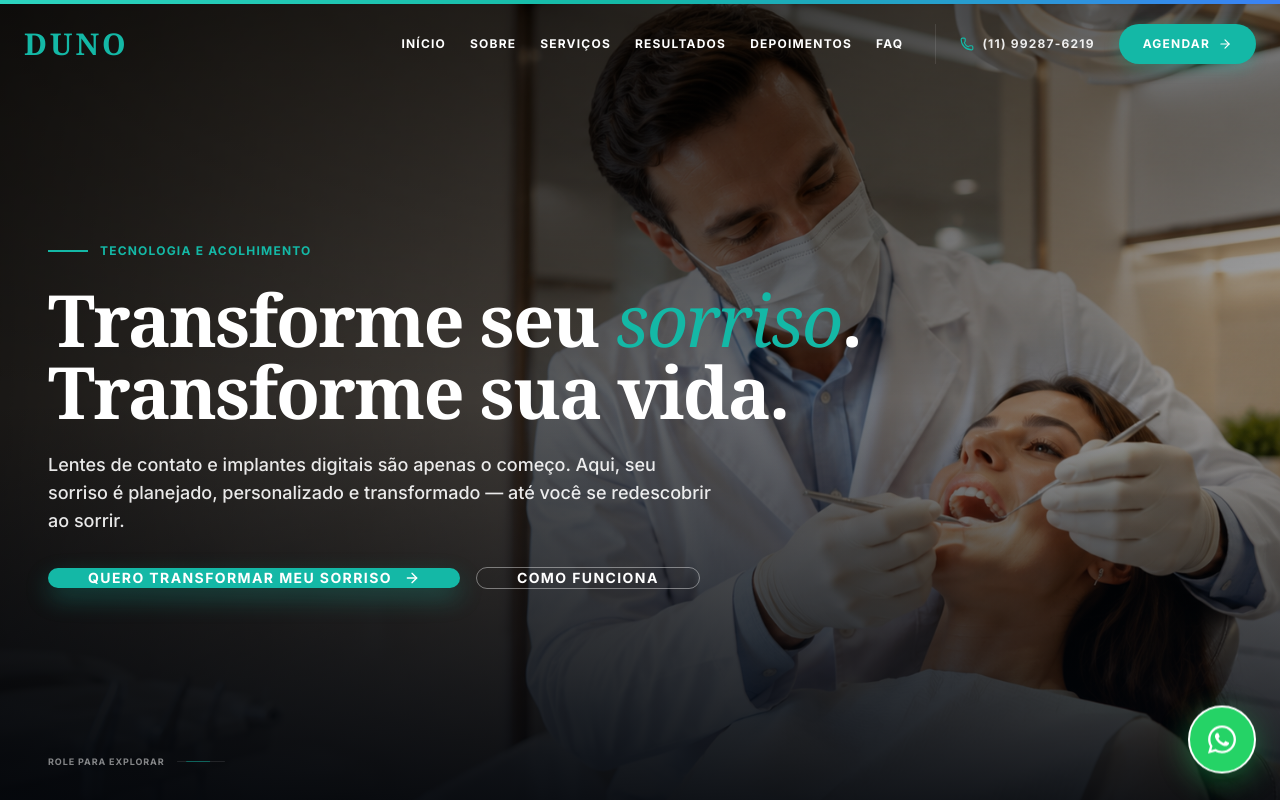
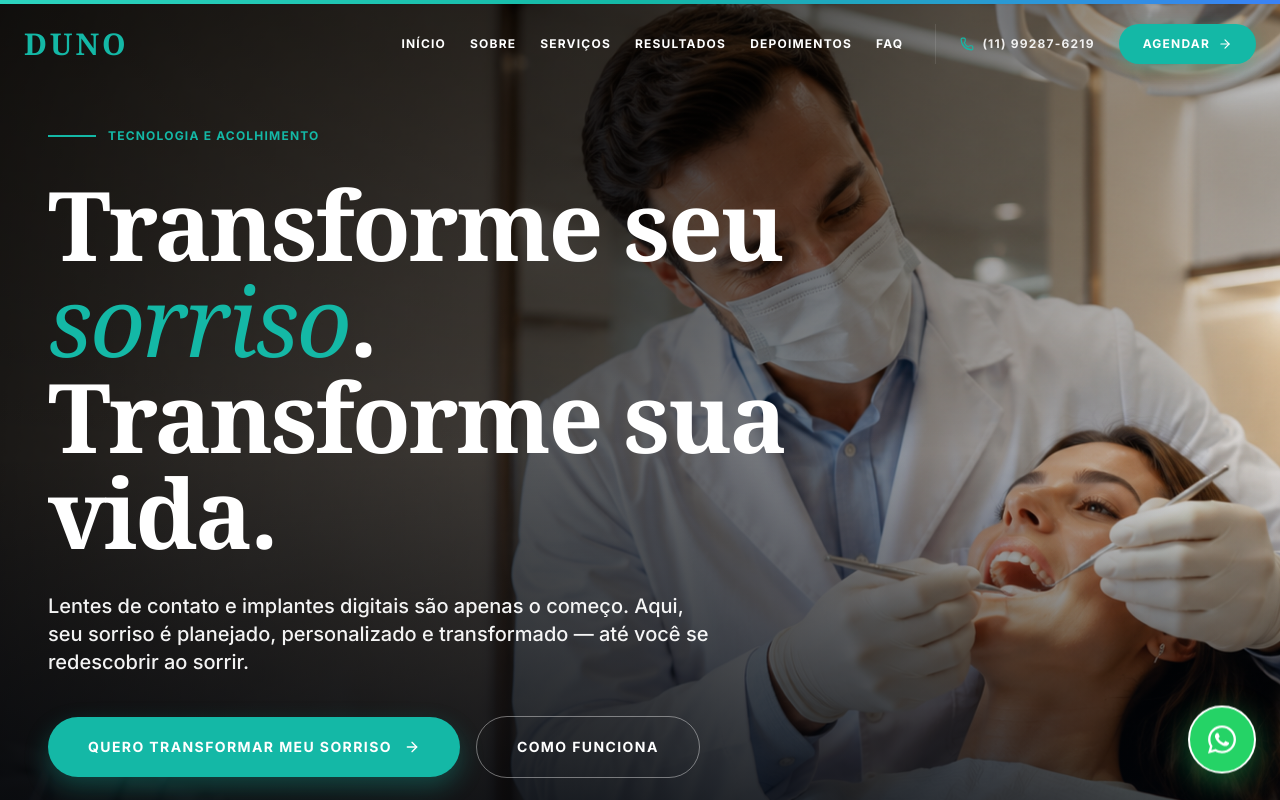
Before and after one commit to matheusetecestudo-sys/dentista, a React (Vite) app: page / in a window 1280 px wide. Shown: the top 800 px of the page. Built offline with nearby package versions, Linux system fonts and the light colour scheme; a web font is replaced by a local one.

Commit message:
design: restore full background layout to Hero and align background positioning

```diff
--- a/src/components/Hero.tsx
+++ b/src/components/Hero.tsx
@@ -3,118 +3,65 @@ import { ArrowRight } from 'lucide-react';
 
 const Hero = () => {
     return (
-        <section className="relative w-full overflow-hidden bg-[#02050A]" id="inicio">
-            {/* LAYOUT MOBILE (Exibido apenas em telas menores que lg - Imagem visível por completo) */}
-            <div className="lg:hidden flex flex-col w-full pt-[76px]">
-                {/* Imagem Inteira sem cortes em Proporção de Tela Larga */}
-                <div className="w-full aspect-[16/10] relative bg-[#02050A]">
+        <section className="relative min-h-[100dvh] w-full flex items-center justify-start overflow-hidden bg-[#02050A] pt-28 pb-16 md:py-32" id="inicio">
+            {/* Imagem de Fundo de Alta Resolução - Ocupa 100% do Banner em todas as telas */}
+            <div className="absolute inset-0 z-0 select-none pointer-events-none">
                 <img
                     src="/banner01 (4).png"
                     alt="Clínica DUNO Odontologia"
-                        className="w-full h-full object-cover object-center"
+                    className="w-full h-full object-cover opacity-100 object-[78%_center] md:object-center transition-all duration-700"
                 />
-                    {/* Gradiente suave inferior para mesclar a imagem com o fundo preto do texto */}
-                    <div className="absolute inset-0 bg-gradient-to-t from-[#02050A] via-transparent to-black/20"></div>
+
+                {/* Overlays de gradiente para garantir contraste e leitura perfeita do texto branco */}
+                {/* No mobile (tela vertical), escurece um pouco mais a área geral para dar leitura sobre a foto */}
+                <div className="absolute inset-0 bg-black/50 md:bg-transparent md:bg-gradient-to-r md:from-black/85 md:via-black/60 md:to-transparent z-0"></div>
+                <div className="absolute inset-0 bg-gradient-to-t from-[#02050A]/90 via-transparent to-black/30 z-0"></div>
             </div>
 
-                {/* Conteúdo de Texto abaixo da Imagem - Sem sobreposição */}
-                <div className="px-6 py-10 flex flex-col items-start text-left space-y-5 bg-[#02050A]">
-                    {/* Badge */}
+            {/* Conteúdo Centralizado e Alinhado de Forma Consistente */}
+            <div className="container mx-auto px-6 sm:px-12 relative z-10 max-w-7xl w-full">
+                <motion.div
+                    initial={{ opacity: 0, y: 20 }}
+                    animate={{ opacity: 1, y: 0 }}
+                    transition={{ duration: 0.8, ease: [0.16, 1, 0.3, 1] }}
+                    className="flex flex-col items-start text-left space-y-6 md:space-y-8 max-w-3xl"
+                >
+                    {/* Badge de Destaque com Linha Teal do Site */}
                     <div className="flex items-center gap-3">
-                        <span className="w-8 h-[2px] bg-[#14b8a6]"></span>
-                        <span className="text-[10px] font-bold text-[#14b8a6] uppercase tracking-widest">
+                        <span className="w-8 md:w-12 h-[2px] bg-[#14b8a6]"></span>
+                        <span className="text-[10px] md:text-xs font-bold text-[#14b8a6] uppercase tracking-widest">
                             Tecnologia e Acolhimento
                         </span>
                     </div>
 
-                    {/* Título */}
-                    <h1 className="font-serif text-3xl xs:text-4xl text-white font-bold leading-[1.12] tracking-tight">
+                    {/* Título Serifado de Luxo com Itálico Teal (Altamente responsivo) */}
+                    <h1 className="font-serif text-3xl sm:text-5xl md:text-6xl lg:text-7xl xl:text-8xl text-white font-bold leading-[1.1] tracking-tight">
                         Transforme seu <span className="text-[#14b8a6] italic font-serif font-normal">sorriso</span>.<br />
                         Transforme sua vida.
                     </h1>
 
-                    {/* Descrição */}
-                    <p className="text-sm text-white/85 font-medium leading-relaxed font-sans">
+                    {/* Descrição Limpa com Excelente Contraste */}
+                    <p className="text-sm sm:text-base md:text-lg lg:text-xl text-white/95 max-w-2xl font-medium leading-relaxed font-sans">
                         Lentes de contato e implantes digitais são apenas o começo. Aqui, seu sorriso é planejado, personalizado e transformado — até você se redescobrir ao sorrir.
                     </p>
 
-                    {/* Botões */}
-                    <div className="flex flex-col items-stretch gap-4 pt-2 w-full">
+                    {/* Botões do Banner */}
+                    <div className="flex flex-col sm:flex-row items-stretch sm:items-center gap-4 pt-2 w-full sm:w-auto">
+                        {/* Botão Principal Teal Cápsula */}
                         <a
                             href="https://wa.me/5511992876219"
                             target="_blank"
                             rel="noopener noreferrer"
-                            className="bg-[#14b8a6] text-white px-6 py-4 rounded-full font-bold uppercase tracking-widest hover:bg-[#0f766e] active:scale-95 transition-all duration-300 flex items-center justify-center gap-3 text-xs shadow-[0_10px_25px_rgba(20,184,166,0.3)]"
-                        >
-                            Quero Transformar Meu Sorriso
-                            <ArrowRight size={14} />
-                        </a>
-
-                        <a
-                            href="#tratamentos"
-                            className="border border-white/40 text-white px-6 py-4 rounded-full font-bold uppercase tracking-widest hover:border-white hover:bg-white/10 active:scale-95 transition-all duration-300 flex items-center justify-center text-xs"
-                        >
-                            Como Funciona
-                        </a>
-                    </div>
-                </div>
-            </div>
-
-            {/* LAYOUT DESKTOP (Exibido apenas em lg e telas maiores - Fullscreen com texto sobreposto) */}
-            <div className="hidden lg:flex relative min-h-[100dvh] w-full items-center justify-start pt-32 pb-24">
-                {/* Imagem de Fundo de Alta Resolução */}
-                <div className="absolute inset-0 z-0 select-none pointer-events-none">
-                    <img
-                        src="/banner01 (4).png"
-                        alt="Clínica DUNO Odontologia"
-                        className="w-full h-full object-cover opacity-100 object-center"
-                    />
-                    <div className="absolute inset-0 bg-gradient-to-r from-black/85 via-black/60 to-black/30"></div>
-                    <div className="absolute inset-0 bg-gradient-to-t from-[#02050A]/85 via-transparent to-black/40"></div>
-                </div>
-
-                {/* Conteúdo Alinhado à Esquerda */}
-                <div className="container mx-auto px-12 relative z-10 max-w-7xl">
-                    <motion.div
-                        initial={{ opacity: 0, x: -40 }}
-                        animate={{ opacity: 1, x: 0 }}
-                        transition={{ duration: 0.9, ease: [0.16, 1, 0.3, 1] }}
-                        className="flex flex-col items-start text-left space-y-6 max-w-4xl"
-                    >
-                        {/* Badge de Destaque com Linha Teal do Site */}
-                        <div className="flex items-center gap-3">
-                            <span className="w-10 h-[2px] bg-[#14b8a6]"></span>
-                            <span className="text-xs font-bold text-[#14b8a6] uppercase tracking-widest">
-                                Tecnologia e Acolhimento
-                            </span>
-                        </div>
-
-                        {/* Título Serifado de Luxo com Itálico Teal */}
-                        <h1 className="font-serif lg:text-7xl text-white font-bold leading-[1.1] tracking-tight">
-                            Transforme seu <span className="text-[#14b8a6] italic font-serif font-normal">sorriso</span>.<br />
-                            Transforme sua vida.
-                        </h1>
-
-                        {/* Descrição Limpa */}
-                        <p className="lg:text-lg text-white/90 max-w-2xl font-medium leading-relaxed font-sans">
-                            Lentes de contato e implantes digitais são apenas o começo. Aqui, seu sorriso é planejado, personalizado e transformado — até você se redescobrir ao sorrir.
-                        </p>
-
-                        {/* Botões Teal */}
-                        <div className="flex items-center gap-4 pt-2">
-                            <a
-                                href="https://wa.me/5511992876219"
-                                target="_blank"
-                                rel="noopener noreferrer"
-                                className="bg-[#14b8a6] text-white px-10 py-4.5 rounded-full font-bold uppercase tracking-widest hover:bg-[#0f766e] hover:scale-105 active:scale-95 transition-all duration-300 flex items-center justify-center gap-3 text-sm shadow-[0_10px_25px_rgba(20,184,166,0.3)]"
+                            className="bg-[#14b8a6] text-white px-8 py-4 md:px-10 md:py-5 rounded-full font-bold uppercase tracking-widest hover:bg-[#0f766e] hover:scale-105 active:scale-95 transition-all duration-300 flex items-center justify-center gap-3 text-xs md:text-sm shadow-[0_10px_25px_rgba(20,184,166,0.3)]"
                         >
                             Quero Transformar Meu Sorriso
                             <ArrowRight size={16} />
                         </a>
 
+                        {/* Botão Secundário Transparente */}
                         <a
                             href="#tratamentos"
-                                className="border border-white/40 text-white px-10 py-4.5 rounded-full font-bold uppercase tracking-widest hover:border-white hover:bg-white/10 hover:scale-105 active:scale-95 transition-all duration-300 flex items-center justify-center text-sm"
+                            className="border border-white/40 text-white px-8 py-4 md:px-10 md:py-5 rounded-full font-bold uppercase tracking-widest hover:border-white hover:bg-white/10 hover:scale-105 active:scale-95 transition-all duration-300 flex items-center justify-center text-xs md:text-sm"
                         >
                             Como Funciona
                         </a>
@@ -122,8 +69,8 @@ const Hero = () => {
                 </motion.div>
             </div>
 
-                {/* Indicador de Rolagem Minimalista no Canto Inferior */}
-                <div className="absolute bottom-8 left-12 flex items-center gap-3 opacity-50">
+            {/* Indicador de Rolagem Minimalista no Canto Inferior (Oculto em telas muito pequenas) */}
+            <div className="absolute bottom-8 left-6 sm:left-12 hidden md:flex items-center gap-3 opacity-50">
                 <span className="text-white text-[9px] font-bold uppercase tracking-widest">Role para explorar</span>
                 <div className="w-12 h-[1px] bg-white/20 relative overflow-hidden rounded-full">
                     <motion.div
@@ -133,7 +80,6 @@ const Hero = () => {
                     />
                 </div>
             </div>
-            </div>
         </section>
     );
 };
```
Lines whose indentation alone changed are shown as unchanged.
